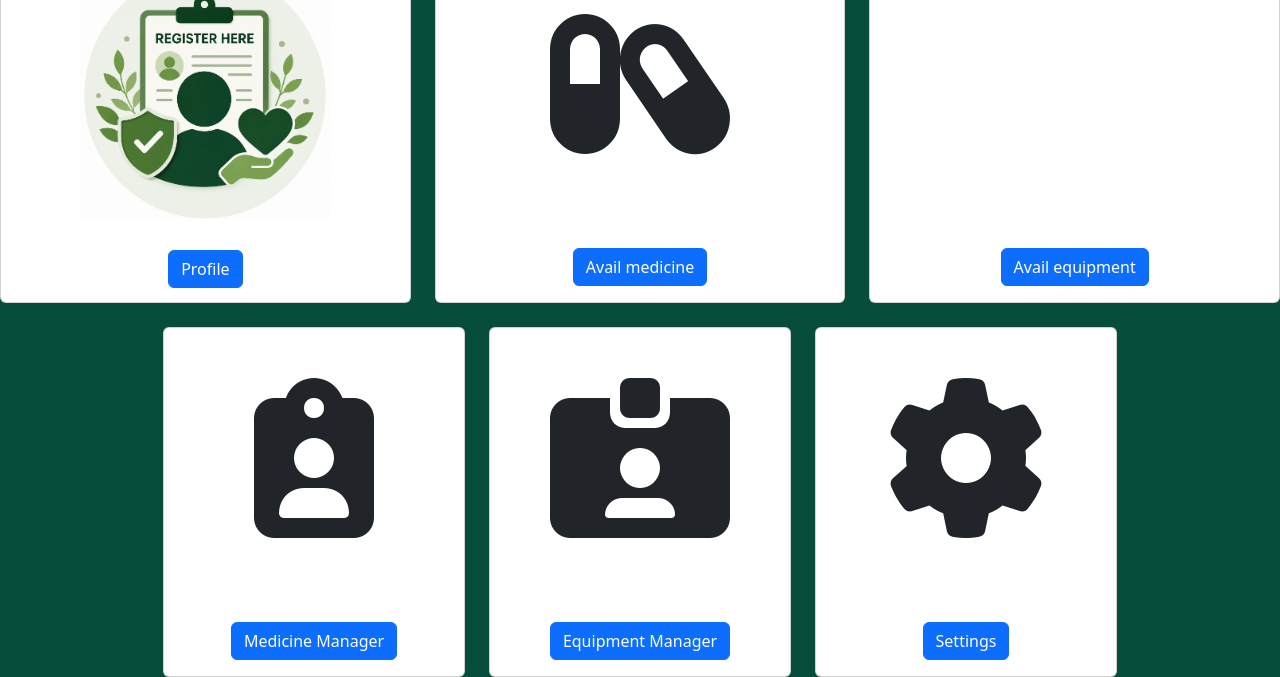
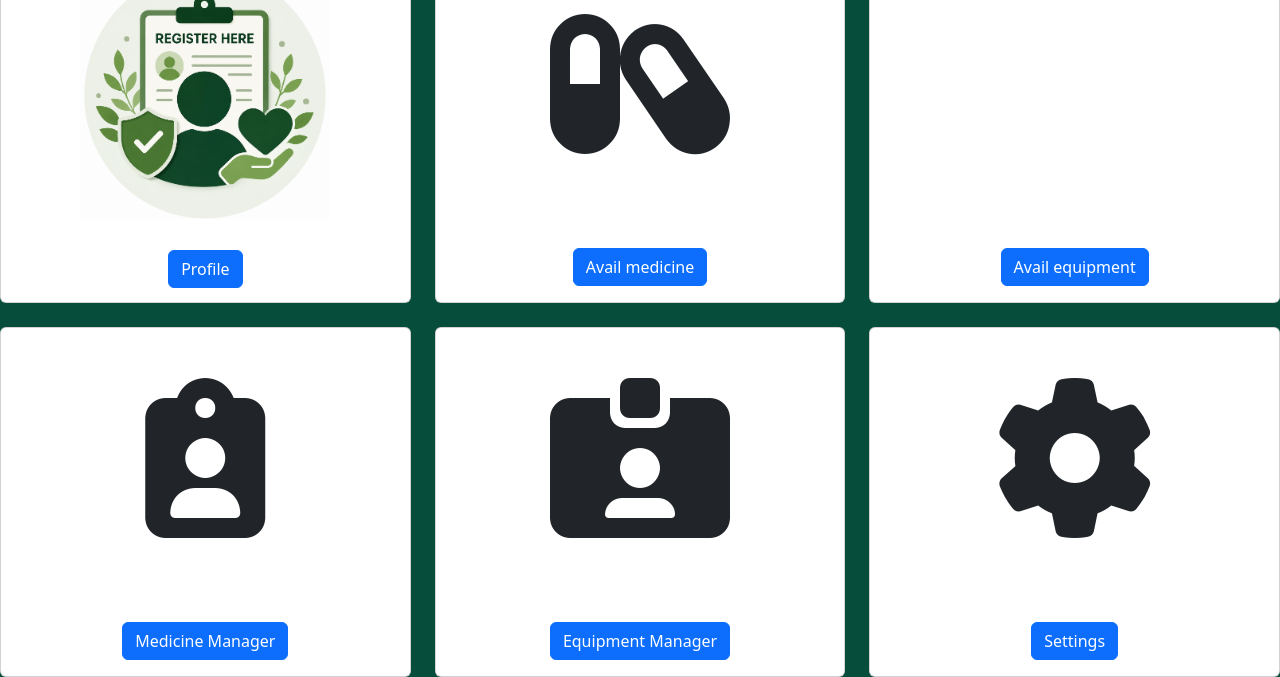
Before and after one commit to lakshitabansal004-cmyk/blueforest04, a website: page public/dash-donor.html in a window 1280 px wide. Shown: the part 137-814 px from the top of the page. Drawn offline with nearby package versions, Linux system fonts and the light colour scheme.

Commit message:
Update dash-donor.html

```diff
--- a/public/dash-donor.html
+++ b/public/dash-donor.html
@@ -170,7 +170,7 @@
         </div>
     </div>
    <div class="row justify-content-center">
- <div class="col-md-3 mt-4">
+ <div class="col-md-4 mt-4">
             <div class="card d-flex flex-column" style=" height: 350px;">
                 <center>
                     <i class="fa-solid fa-clipboard-user fa-10x" style="padding-top: 50px;"></i>
@@ -184,7 +184,7 @@
                 </div>
             </div>
         </div>
-        <div class="col-md-3 mt-4 ">
+        <div class="col-md-4 mt-4 ">
             <div class="card d-flex flex-column" style="height: 350px;">
                 <center>
                     <i class="fa-solid fa-id-card-clip fa-10x" style="padding-top: 50px;"></i>
@@ -198,7 +198,7 @@
                 </div>
             </div>
         </div>
-        <div class="col-md-3 mt-4">
+        <div class="col-md-4 mt-4">
             <div class="card d-flex flex-column" style=" height: 350px;">
                 <center>
                     <i class="fa-solid fa-gear fa-10x" style="padding-top: 50px;"></i>
```
